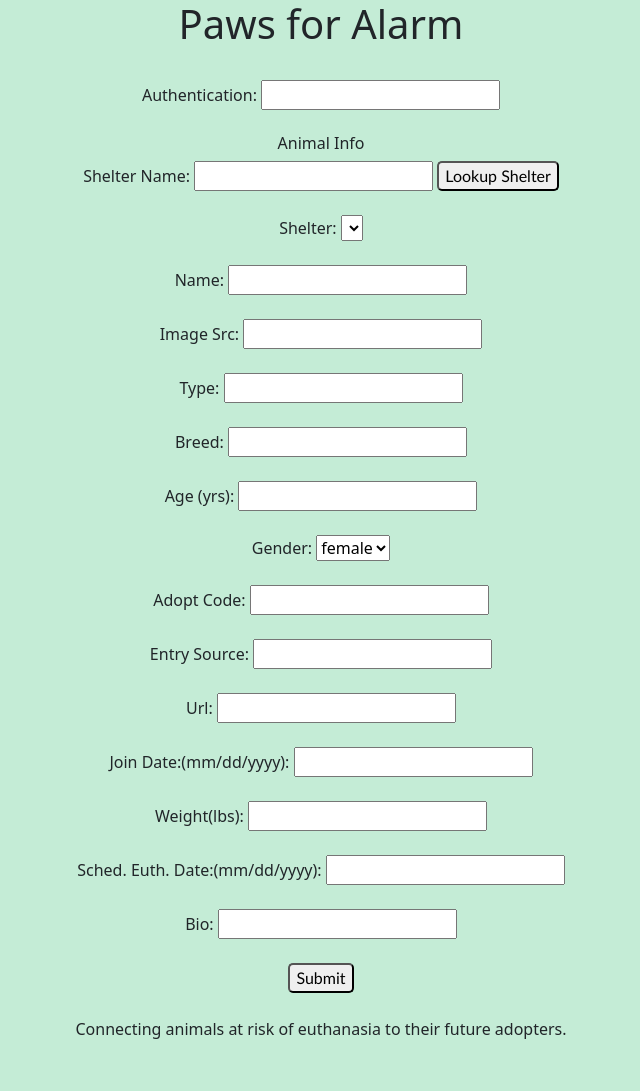
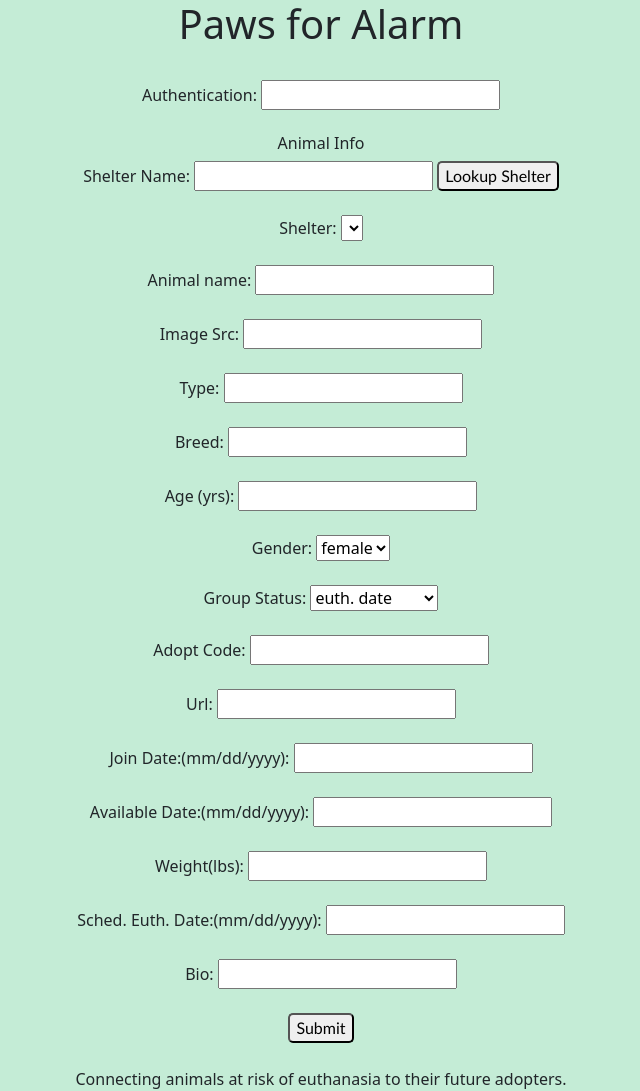
Before and after one commit to katconnors/pawsforalarm, a Flask app: page /add in a window 1280 px wide. Shown: the whole page, without its empty margins (319-959 px from the left). Before the commit the page ends 1039 px from the top, so only its background shows below. Run offline with Flask 2, Linux system fonts and the light colour scheme; data that the repository does not hold is empty.

Commit message:
updated admin pages

```diff
--- a/rescueorg.py
+++ b/rescueorg.py
@@ -208,7 +208,7 @@ def check_pfa_vs_apianimals():
     all_statuses_pfa_animals = crud.view_animals()
 
     for pfa_animal in all_statuses_pfa_animals:
-        if pfa_animal.status =="available":
+        if pfa_animal.status =="available" and pfa_animal.entry_source!="admin":
             pfa_available_animals.add(pfa_animal.api_id)
 
     return pfa_available_animals
@@ -265,9 +265,6 @@ while True:
 
 
 
-
-
-
 #only run this once after all the pages of api data
 
 pfa_available_animals = check_pfa_vs_apianimals()
--- a/server.py
+++ b/server.py
@@ -78,7 +78,7 @@ def add_entry():
     age = request.form.get('age') if request.form.get('age') else None
     gender = request.form.get('gender')
     code = request.form.get('code')
-    source = request.form.get('source')
+    source = "admin"
     shelterid = request.form.get('shelter')
     url = request.form.get('url')
     joindate = request.form.get('joindate') if request.form.get('joindate') else None
@@ -86,14 +86,16 @@ def add_entry():
     euthdate = request.form.get('euthdate') if request.form.get('euthdate') else None
     bio = request.form.get('bio') if request.form.get('bio') else None
     auth = request.form.get('auth-code')
-
+    available_date = request.form.get('availabledate') if request.form.get('availabledate') else None
+    groupstatus = request.form.get('groupstatus') if request.form.get('groupstatus') else None
+    status = "available"
     shelter = crud.specific_shelter(shelterid)
 
 
     #checks for correct authentication token
     if request.method=='POST' and auth== os.environ["password"]:
 
-        crud.create_animal(api_id,name,image,type,breed,gender,code,source,shelter,url,age,joindate,weight,euthdate,bio)
+        crud.create_animal(api_id,name,image,type,breed,gender,code,source,shelter,available_date,groupstatus,status,url,age,joindate,weight,euthdate,bio)
         return redirect("/confirm")
 
     else:
--- a/templates/add_entry.html
+++ b/templates/add_entry.html
@@ -14,7 +14,7 @@
             {% endif %}
 
             <label for="authentication">Authentication: </label>
-            <input type="text" name="auth-code" id="auth-code"> <br>
+            <input type="password" name="auth-code" id="auth-code"> <br>
             <br>
 
             <!-- Note that there is no field for api id -->
@@ -33,7 +33,7 @@
              </select> <br> <br>
 
 
-            <label for="animal-name">Name: </label>
+            <label for="animal-name">Animal name: </label>
             <input type="text" name="name" id="animal-name"> <br>
             <br>
 
@@ -63,12 +63,16 @@
             </select>
             <br> <br>
 
+            <label for="group status">Group Status: </label>
+            <select name="groupstatus" id="groupstatus">
+                <option value="euthanasiadates">euth. date</option>
+                <option value="fosterrequests">foster request</option> <br>
+                <option value="other">other</option> <br>
+            </select>
+            <br> <br>
+
             <label for="animal-code">Adopt Code: </label>
             <input type="text" name="code" id="animal-code"> <br>
-            <br>
-
-            <label for="entry-source">Entry Source: </label>
-            <input type="text" name="source" id="entry-source"> <br>
             <br>
 
             <label for="animal-url">Url: </label>
@@ -77,6 +81,10 @@
 
             <label for="join-date">Join Date:(mm/dd/yyyy): </label>
             <input type="text" name="joindate" id="join-date"> <br>
+            <br>
+
+            <label for="available-date">Available Date:(mm/dd/yyyy): </label>
+            <input type="text" name="availabledate" id="availabledate"> <br>
             <br>
 
             <label for="animal-weight">Weight(lbs): </label>
--- a/templates/add_shelter.html
+++ b/templates/add_shelter.html
@@ -13,7 +13,7 @@
             <br>
 
             <label for="authentication">Authentication: </label>
-            <input type="text" name="auth-code" id="auth-code"> <br>
+            <input type="password" name="auth-code" id="auth-code"> <br>
             <br>
 
             <h6> Shelter Info </h2> <br>
```
